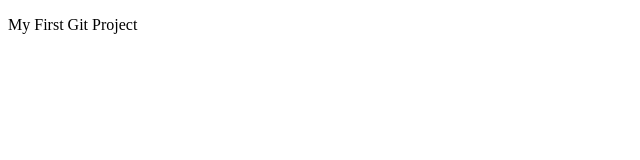
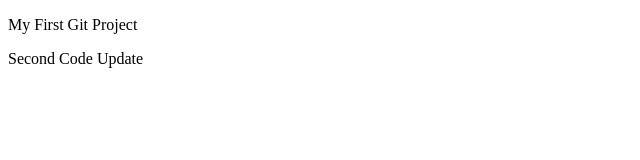
Before and after one commit to Inno0917/git-project, a plain HTML site: page index.html in a window 1280 px wide. Shown: the whole page, without its empty margins (0-640 px from the left). Drawn offline with Linux system fonts and the light colour scheme.

Commit message:
second commit

```diff
--- a/index.html
+++ b/index.html
@@ -6,6 +6,7 @@
 </head>
 <body>
     <p>My First Git Project</p>
+    <p>Second Code Update </p>
 
 </body>
 </html>
```
